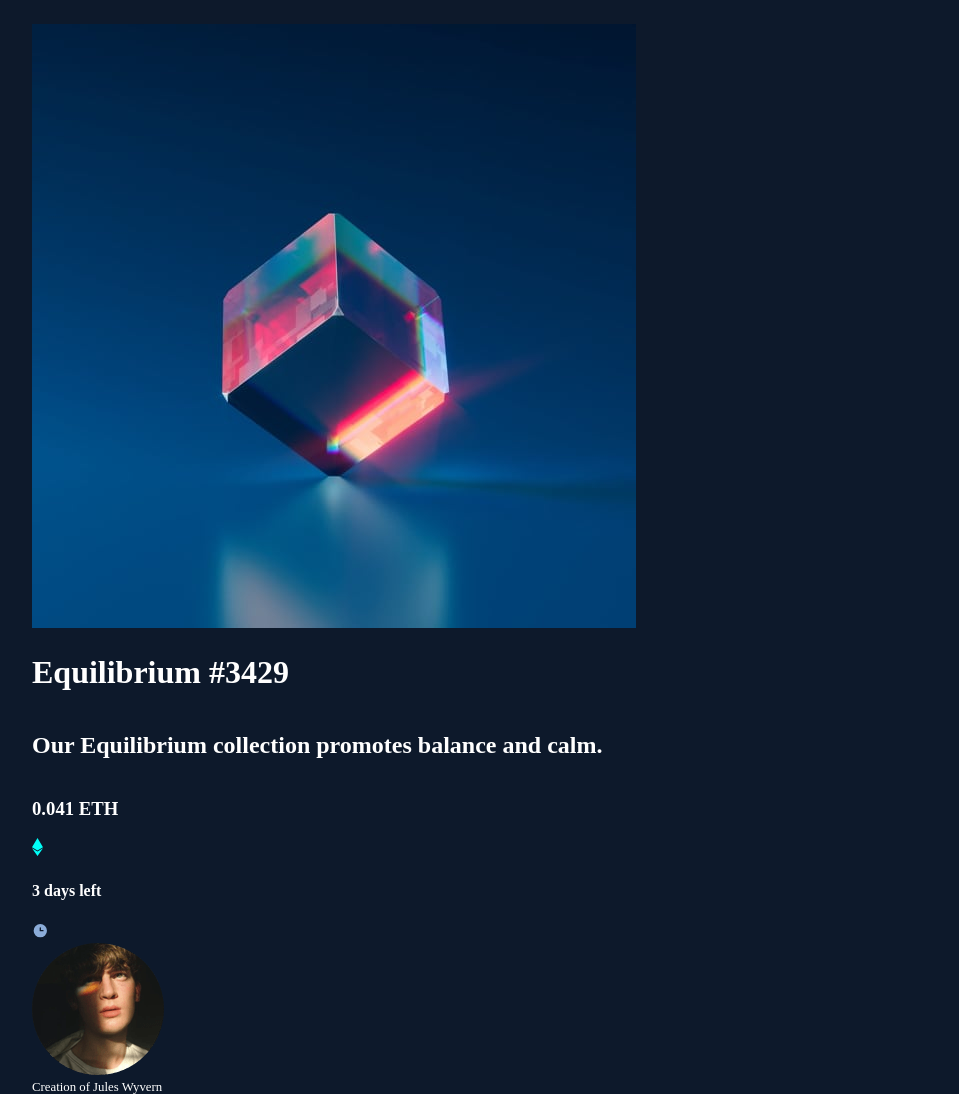
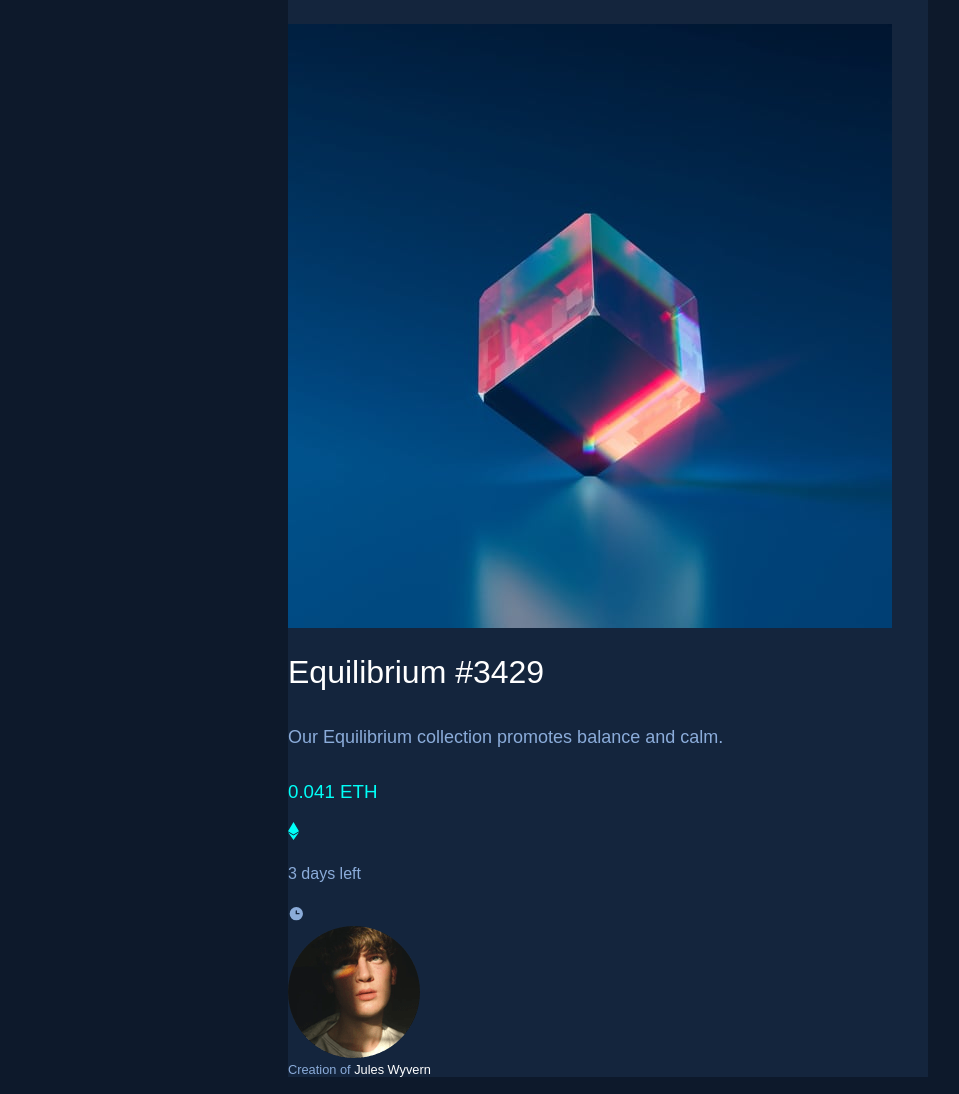
Before and after one commit to NaiSaratxaga/nft-preview-card-component, a plain HTML site: page index.html in a window 1280 px wide. Shown: the whole page, without its empty margins (32-991 px from the left). Drawn offline with Linux system fonts and the light colour scheme.

Commit message:
add some structure

```diff
--- a/css/main.css
+++ b/css/main.css
@@ -18,8 +18,42 @@ body {
 .container {
   display: flex;
   flex-direction: column;
-  width: 90%;
+  width: 50%;
   padding-top: 1.5rem;
   margin: 0 auto;
   color: var(--white);
+  background-color: var(--very-dark-blue-cardBG);
 }
+.title {
+  font-family: var(--Outfit);
+  font-weight: var(--Outfit-regular);
+  color: var(--white);
+}
+.description {
+  font-family: var(--Outfit);
+  font-size: 18px;
+  font-weight: var(--Outfit-light);
+  color: var(--soft-blue);
+}
+.figure {
+  font-family: var(--Outfit);
+  font-weight: var(--Outfit-regular);
+  color: var(--cyan);
+}
+.clock {
+  font-family: var(--Outfit);
+  font-weight: var(--Outfit-regular);
+  color: var(--soft-blue);
+}
+
+.avatar {
+  font-family: var(--Outfit);
+  font-weight: var(--Outfit-regular);
+  color: var(--soft-blue);
+}
+.name {
+  font-family: var(--Outfit);
+  font-weight: var(--Outfit-regular);
+  color: var(--white);
+  text-decoration: none;
+}
--- a/index.html
+++ b/index.html
@@ -23,23 +23,24 @@
     <h1 class=" title">Equilibrium #3429</h1>
 
       <h2 class="description">Our Equilibrium collection promotes balance and calm.</h2>
-
+      <!-- Figure-->
       <h3 class="figure">0.041 ETH</h3>
       <picture>
         <source media="(min-width:48rem)" srcset="./images/icon-ethereum.svg">
         <img src="./images/icon-ethereum.svg" alt="Ethereum">
       </picture>
+      <!-- Clock -->
       <h4 class="clock"> 3 days left</h4>
       <picture>
         <source media="(min-width:48rem)" srcset="./images/icon-clock.svg">
         <img src="./images/icon-clock.svg" alt="Clock">
       </picture>
-
+      <!-- Avatar -->
       <picture>
         <source media="(min-width:48rem)" srcset="./images/image-avatar.png">
         <img src="./images/image-avatar.png" alt="Avatar">
       </picture>
-      <small class="avatar"> Creation of Jules Wyvern</small>
+      <small class="avatar"> Creation of <a href="#" class="name">Jules Wyvern</a></small>
 
   </main>
 
```
